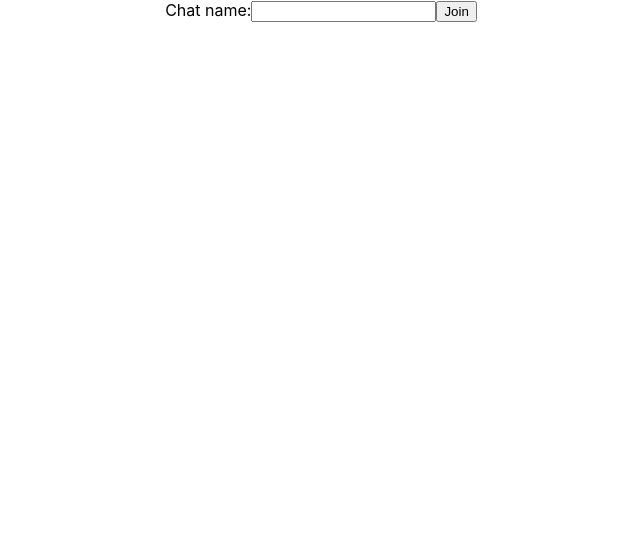
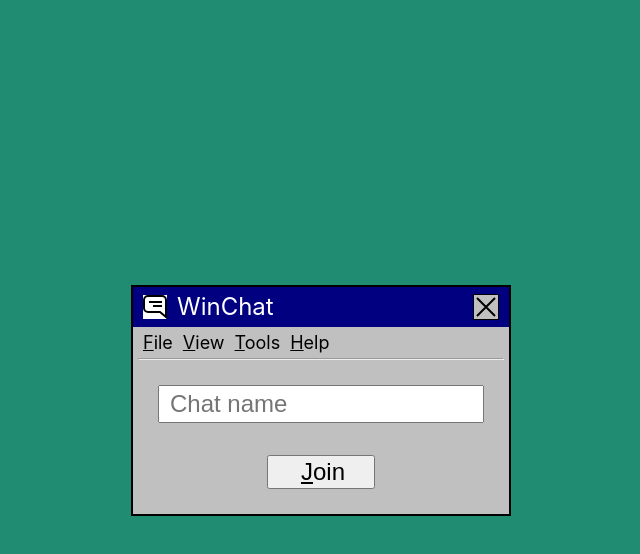
Before and after one commit to user530/simple_chat_ui, a React (Create React App) app: page / in a window 1280 px wide. Shown: the top 554 px of the page, without its empty margins (319-959 px from the left). Built offline with nearby package versions, Linux system fonts and the light colour scheme; no server answers.

Commit message:
Login styled

```diff
--- a/package.json
+++ b/package.json
@@ -10,12 +10,10 @@
     "@types/jest": "^27.5.2",
     "@types/node": "^16.18.61",
     "@types/react": "^18.2.37",
-    "@types/react-bootstrap": "^0.32.35",
     "@types/react-dom": "^18.2.15",
-    "bootstrap": "^5.3.2",
     "react": "^18.2.0",
-    "react-bootstrap": "^2.9.1",
     "react-dom": "^18.2.0",
+    "react-icons": "^4.11.0",
     "react-redux": "^8.1.3",
     "react-scripts": "5.0.1",
     "socket.io-client": "^4.7.2",
--- a/src/App.css
+++ b/src/App.css
@@ -1,38 +1,79 @@
 .App {
   text-align: center;
+  width: 100vw;
+  height: 100vh;
+  background-color: #208c71;
 }
 
-.App-logo {
-  height: 40vmin;
-  pointer-events: none;
+.custom-container {
+  display: flex;
+  justify-content: center;
+  align-items: center;
+  height: 100%;
 }
 
-@media (prefers-reduced-motion: no-preference) {
-  .App-logo {
-    animation: App-logo-spin infinite 20s linear;
-  }
+.window {
+  background-color: #c0c0c0;
+  border: 2px solid black;
 }
 
-.App-header {
-  background-color: #282c34;
-  min-height: 100vh;
+.window-header {
+  height: 30px;
+  background-color: #000080;
+  padding: 5px 10px;
+  color: #ffffff;
+  display: flex;
+  align-items: center;
+  column-gap: 10px;
+  font-size: 24px;
+}
+
+.window-header--icon {
+  background-color: #fff;
+}
+
+.window-header--text {
+  flex-grow: 1;
+  text-align: start;
+}
+
+.window-header--controls {
+  background-color: #c0c0c0;
+  border: 1px solid black;
+}
+
+.window-controls {
+  display: flex;
+  padding: 5px 10px;
+  column-gap: 10px;
+  font-size: 18px;
+}
+
+.window-linebreak {
+  margin: 0px 5px;
+}
+
+.window-body {
+  margin: 25px;
   display: flex;
   flex-direction: column;
   align-items: center;
-  justify-content: center;
-  font-size: calc(10px + 2vmin);
-  color: white;
+  row-gap: 32px;
 }
 
-.App-link {
-  color: #61dafb;
+.window-textInput {
+  height: 32px;
+  padding-left: 10px;
+  font-size: 24px;
 }
 
-@keyframes App-logo-spin {
-  from {
-    transform: rotate(0deg);
-  }
-  to {
-    transform: rotate(360deg);
-  }
+.window-btnBig {
+  width: 33%;
+  padding-left: 10px;
+  font-size: 24px;
 }
+
+.window-btnBig:hover {
+  box-shadow: inset 0px 0px 0px 1px black;
+  cursor: pointer;
+}
--- a/src/App.tsx
+++ b/src/App.tsx
@@ -111,16 +111,11 @@
 
   return (
     <div className="App">
-      <div className="chat">
-
-        {
-          isJoined ?
-            <ChatComponent sendMessageCb={sendMessageCb} isTypingCb={isTypingCb} />
-            :
-            <LoginComponent loginCb={loginCb} />
-        }
-
-      </div>
+      {
+        isJoined
+          ? <ChatComponent sendMessageCb={sendMessageCb} isTypingCb={isTypingCb} />
+          : <LoginComponent loginCb={loginCb} />
+      }
     </div>
   );
 }
--- a/src/components/LoginComponent.tsx
+++ b/src/components/LoginComponent.tsx
@@ -1,4 +1,5 @@
 import React from 'react';
+import { GrChat, GrClose } from 'react-icons/gr'
 
 interface LoginComponentProps {
     loginCb: (name: string) => void;
@@ -15,17 +16,33 @@
     };
 
     return (
-        <>
-            <div className="cover">
-                <div className="login-screen-block">
-                    <label>
-                        Chat name:
-                        <input type="text" ref={nameRef} />
-                    </label>
+        <div className='custom-container'>
 
-                    <input type="button" value="Join" onClick={joinChatHandler} />
+            <div className='window'>
+                <div className='window-header'>
+                    <GrChat className='window-header--icon' />
+                    <span className='window-header--text'>WinChat</span>
+                    <GrClose className='window-header--controls' />
                 </div>
+
+                <div className='window-controls'>
+                    <div><u>F</u>ile</div>
+                    <div><u>V</u>iew</div>
+                    <div><u>T</u>ools</div>
+                    <div><u>H</u>elp</div>
+                </div>
+
+                <hr className='window-linebreak' />
+
+                <div className="window-body">
+                    <input className='window-textInput' type="text" ref={nameRef} placeholder='Chat name' />
+                    <button className='window-btnBig' onClick={joinChatHandler}><u>J</u>oin</button>
+                </div>
+
+
+
             </div>
-        </>
+
+        </div>
     )
 }
--- a/src/index.tsx
+++ b/src/index.tsx
@@ -5,7 +5,6 @@
 import reportWebVitals from './reportWebVitals';
 import { Provider } from 'react-redux';
 import chatStore from './store/chatStore';
-
 
 const root = ReactDOM.createRoot(
   document.getElementById('root') as HTMLElement
```
Also changed, not shown: 1 other file (tests, documents, lock files or other folders).
